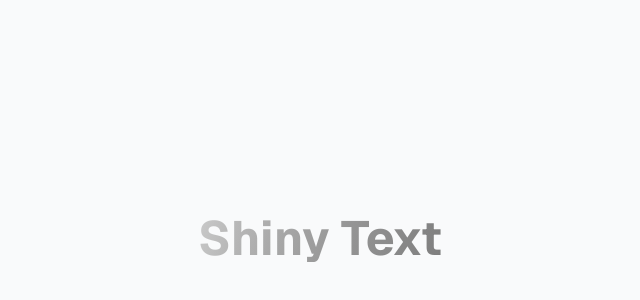
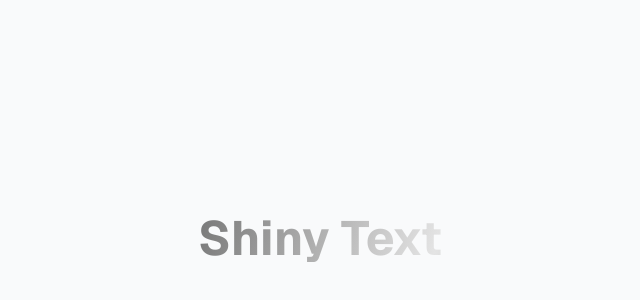
Before and after one commit to mouanvikram/components-challenge, a Next.js app in the folder day-31-to-60/day-43-to-day-60/components/: page / in a window 1280 px wide. Shown: the part 162-462 px from the top of the page, without its empty margins (320-960 px from the left). Built offline with nearby package versions, Linux system fonts and the light colour scheme.

Commit message:
made shiny text component

```diff
--- a/day-31-to-60/day-43-to-day-60/components/src/components/ui/shiny_text_effect.tsx
+++ b/day-31-to-60/day-43-to-day-60/components/src/components/ui/shiny_text_effect.tsx
@@ -6,20 +6,20 @@ export function ShinyText() {
     <motion.h1
       className="
         inline-block
-        bg-[linear-gradient(110deg,#777,35%,#e4e4e4,65%,#777)]
-        bg-size-[250%_140%]
+        bg-[linear-gradient(110deg,#777,25%,#e4e4e4,75%,#777)]
+        bg-size-[200%_100%]
         bg-clip-text
         text-transparent
         text-5xl
         font-bold
       "
       animate={{
-        backgroundPosition: ["240% 0", "-240% 0"],
+        backgroundPosition: ["200% 0", "-200% 0"],
       }}
       transition={{
         repeat: Infinity,
         duration: 8,
-        ease:"easeOut",
+        ease:"linear",
       }}
     >
       Shiny Text
```
